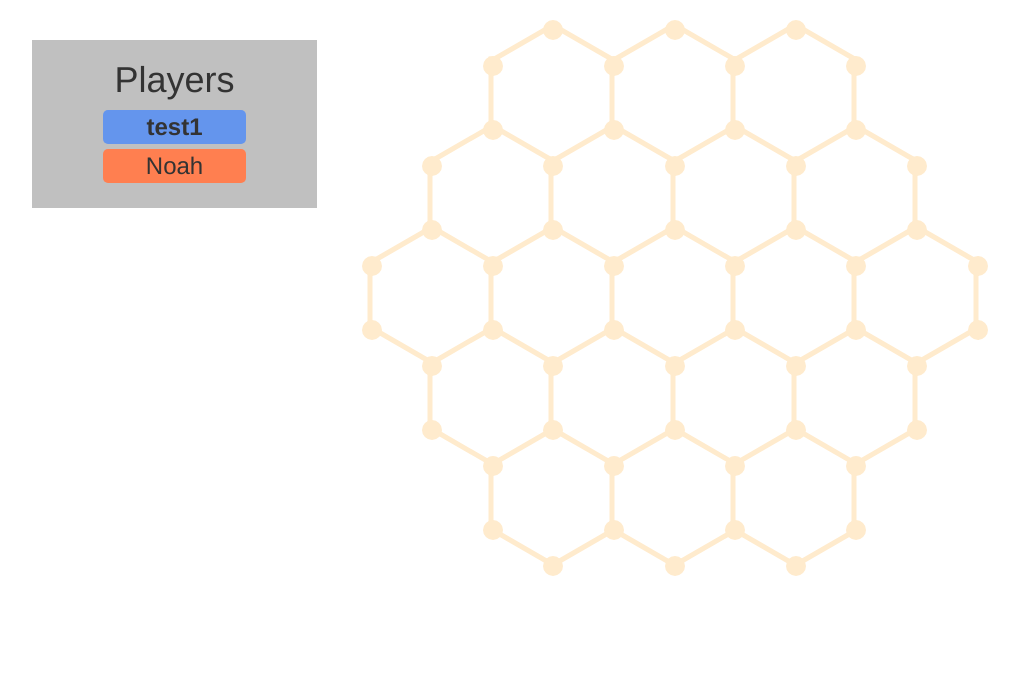
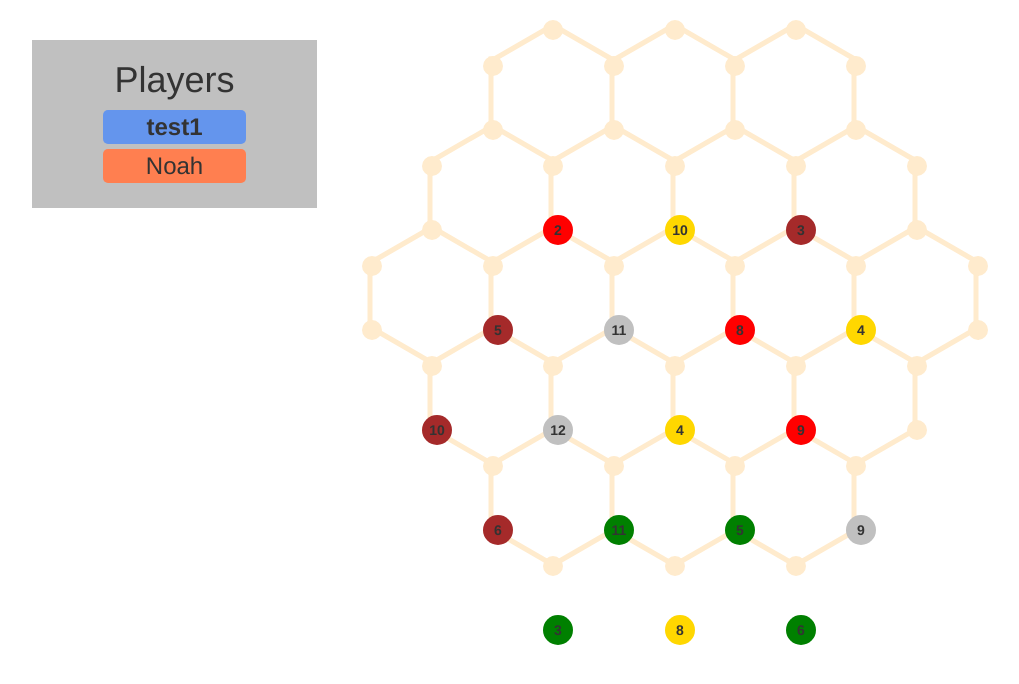
Before and after one commit to nsgoetz/Catan, a Flask app: page /games/2 in a window 1280 px wide. Shown: the part 52-736 px from the top of the page, without its empty margins (38-1057 px from the left). Run offline with Flask 2, Linux system fonts and the light colour scheme; a user stored in the database is signed in; data comes from the database, SQL or seed files in the repository; both versions use the stored data as it was after the commit; some libraries are stand-ins or nearby versions.

Commit message:
probabilities sortof working

```diff
--- a/app/GameController.py
+++ b/app/GameController.py
@@ -58,8 +58,8 @@ def make_hexes(buildings):
   for p in xrange(2,13):
     probabilities[p] = []
   for (col, row) in buildings:
-    if ((row % 2 == 1) and ((col-1, row-1) in buildings) and
-        ((col+1, row-1) in buildings) and (col, row-3) in buildings):
+    if ((row % 2 == 0) and ((col+1, row+1) in buildings) and
+        ((col-1, row+1) in buildings) and (col, row+3) in buildings):
       if (len(resources) == 0):
         raise InsufficientResources
       else:
--- a/app/static/css/board_styles.css
+++ b/app/static/css/board_styles.css
@@ -47,6 +47,7 @@
 .players {
   padding-bottom: 20px;
 }
+
 .board {
   position: relative;
   width: 100px;
@@ -84,9 +85,48 @@
   position: absolute;
   background-color: BlanchedAlmond;
 }
+.hex {
+  position: absolute;
+}
 
-.probabilities{
+img {
+  width: 140px;
+  height: auto;
+  background-color: transparent;
+}
+.vert-center {
+  position: relative;
+  top: 50%;
+  -webkit-transform: translateY(-50%);
+  -ms-transform: translateY(-50%);
+  transform: translateY(-50%);
+}
+.wool .probability{
+  background-color: Green;
+}
+.lumber .probability{
+  background-color: Brown;
+}
+.desert .probability{
+  background-color: Yellow;
+}
+.brick .probability{
+  background-color: Red;
+}
+.grain .probability{
+  background-color: Gold;
+}
+.ore .probability{
+  background-color: Silver;
+}
+.probability {
   border-radius: 50%;
   position: absolute;
-  background-color: Bisque;
-}
+/*  background-color: Bisque;
+*/  width: 30px;
+  height: 30px;
+  text-align: center;
+  vertical-align: middle;
+  font-weight: bold;
+/*  top:30;
+*/}
--- a/app/static/js/board.js
+++ b/app/static/js/board.js
@@ -45,15 +45,40 @@ $(document).ready(function() {
 
   $.each($(".vertex"), function(i, e){
     var cArr = e.id.split(",");
-    var r = cArr[0]
-    var c = cArr[1]
-    var CDict = vertex_coordinates_2(r, c)
+    var c = cArr[0]
+    var r = cArr[1]
+    var CDict = vertex_coordinates_2(c, r)
     $(e).css({
       width: String(vertex_size) + "px",
       height: String(vertex_size) + "px",
       top: String(CDict.y)+"px",
       left: String(CDict.x )+"px"
     });
+    $(e).click(function(){
+      console.log("clicled vertex ", c, r)
+    })
+  })
+
+
+  $.each($(".hex"), function(i, e){
+    var cArr = e.id.split(",");
+    var c = cArr[0]
+    var r = cArr[1]
+    var CDict = vertex_coordinates_2(c, r)
+    $(e).css({
+      width: String(vertex_size) + "px",
+      height: String(vertex_size) + "px",
+      top: String(CDict.y)+"px",
+      left: String(CDict.x-side_len)+"px"
+    });
+    $.each($(e).children(".probability"), function(i, el){
+      $(el).css({
+        top: String(side_len*5/6)+"px",
+        left: String(side_len)+"px"
+    })})
+    $(e).click(function(){
+      console.log("clicled hex ", c, r)
+    })
   })
 
 })
--- a/app/templates/board.html
+++ b/app/templates/board.html
@@ -27,6 +27,19 @@
       {%endfor%}
     </div>
     <div id="hexes" class="board">
+      {%for h in hex_strings%}
+        <div id={{h[0]}} class="hex {{h[1]}}">
+<!--         <img src={{url_for('static', filename="images/"+h[1]+".jpg")}}>
+        </img>
+ -->        {%if h[2]%}
+          <div class="probability">
+            <div class="vert-center">
+              {{h[2]}}
+            </div>
+          </div>
+          {%endif%}
+        </div>
+      {%endfor%}
     </div>
   </div>
 </div>
--- a/app/views.py
+++ b/app/views.py
@@ -94,8 +94,12 @@ def board(game_id = None):
     vertex_strings = []
     for (x, y) in g.buildings:
       vertex_strings.append("%s,%s" % (x, y))
+    hex_strings = []
+    for (x, y) in g.hexes:
+      hex_strings.append(["%s,%s" % (x, y), g.hexes[(x,y)][0], g.hexes[(x,y)][1]])
     return render_template("board.html", current_player = g.current_player,
-            players=players, road_strings = road_strings, vertex_strings=vertex_strings)
+            players=players, road_strings = road_strings,
+            vertex_strings=vertex_strings, hex_strings=hex_strings)
   else:
     return render_template("board.html")
 
```
Also changed, not shown: app.db, app/static/images/brick.jpg (added), app/static/images/desert.jpg (added), app/static/images/grain.jpg (added), app/static/images/ore.jpg (added), app/static/images/wood.jpg (added), app/static/images/wool.jpg (added), 5 other files.
